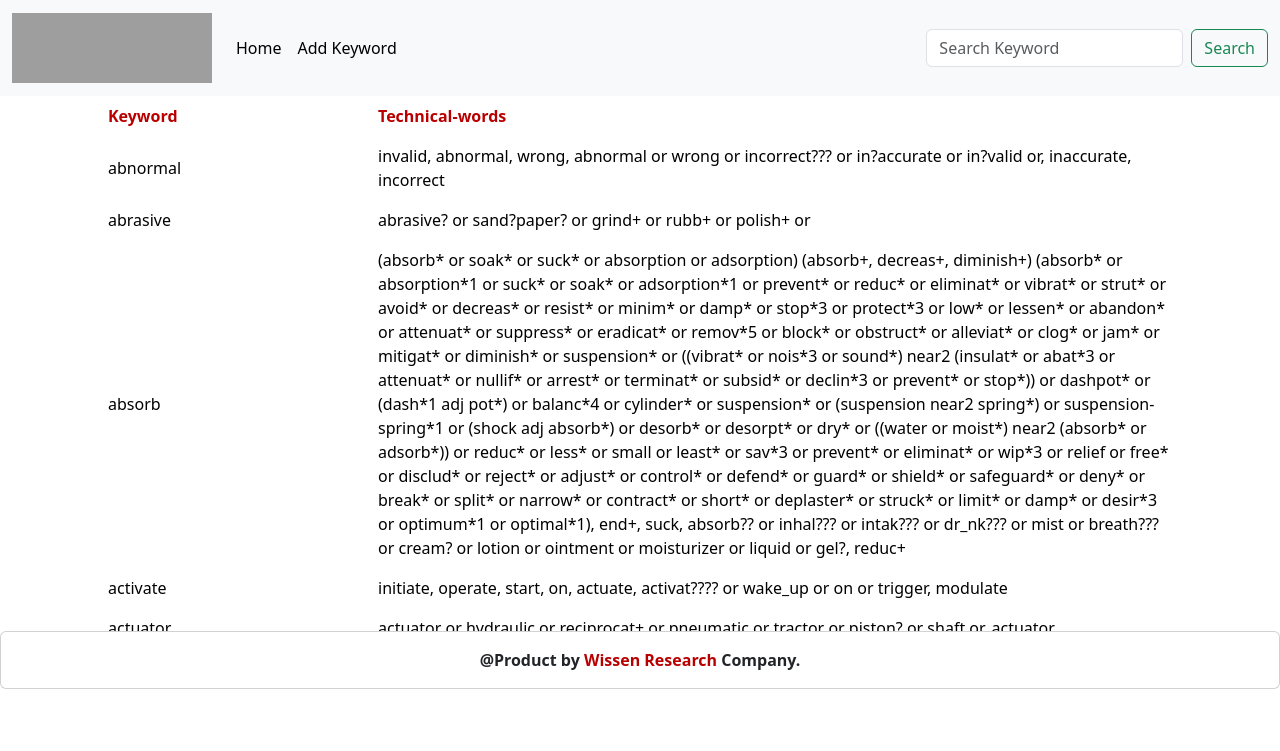
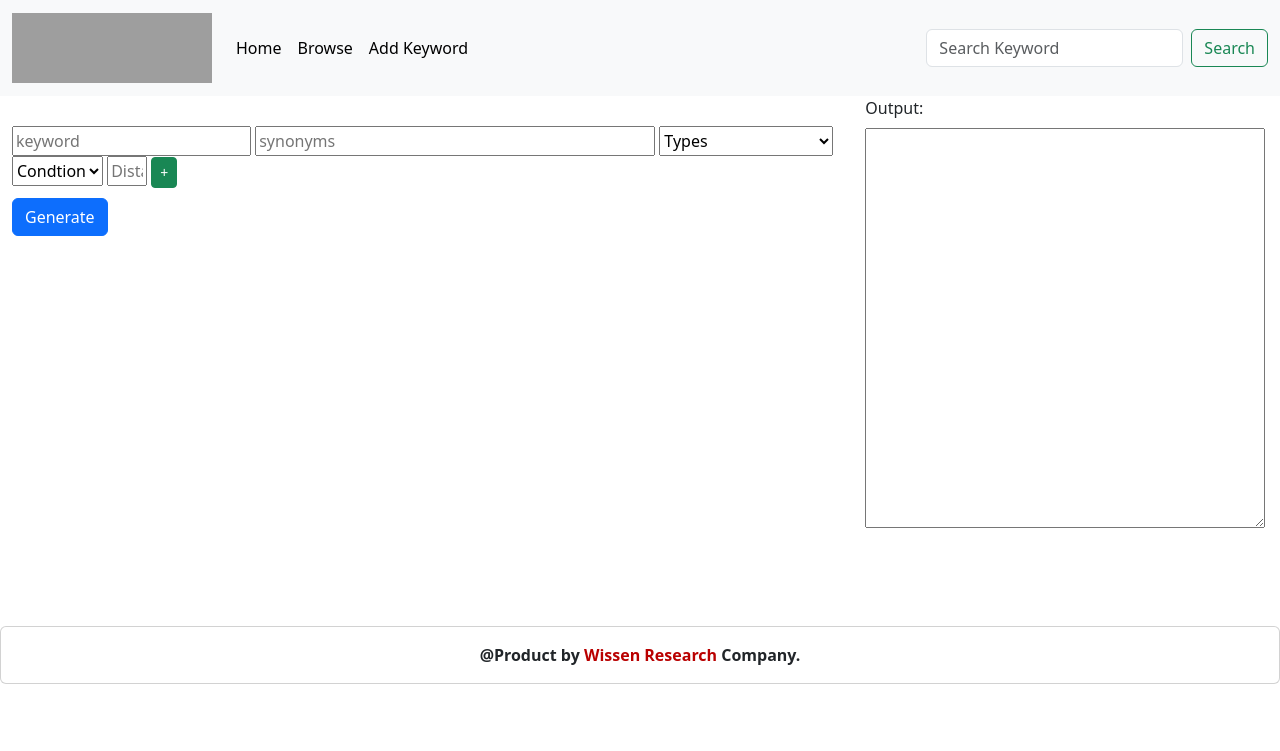
Before and after one commit to iamtushar04/technical_keywords, a Flask app: page / in a window 1280 px wide. Shown: the top 751 px of the page. Run offline with Flask 3, Linux system fonts and the light colour scheme; grey boxes are pictures that could not be loaded.

Commit message:
Adding a Query Builder

```diff
--- a/main.py
+++ b/main.py
@@ -1,10 +1,11 @@
 import os
 from flask import Flask, render_template, request, flash
 from database.keywords import TechKeywords, ENGINE, Keywords
-from source.tech_words import upload_data
+from source.tech_words import upload_data, query_builder
 from werkzeug.utils import secure_filename
 from flask_wtf import FlaskForm
 from wtforms import TextAreaField, SubmitField, StringField
+from source.crud_ops import add_update_synonyms
 
 app = Flask(__name__)
 app.config['SECRET_KEY'] = "This is my Content search app"
@@ -14,6 +15,7 @@ app.config['UPLOAD_FOLDER'] = "static_files"
 def base():
     form = SearchKeywordForm()
     return dict(form=form)
+
 class AddKeywordForm(FlaskForm):
     keyword = StringField('Keyword')
     tech_words = StringField('Tech_words')
@@ -23,11 +25,43 @@ class SearchKeywordForm(FlaskForm):
     keyword = StringField('Keyword')
     submit = SubmitField("Search")
 
-@app.route('/')
-def home():
+
+
+@app.route('/browse')
+def browse():
     dbase = TechKeywords()
     keywords = dbase.get_data()
     return render_template('index_home.html', keywords_=keywords)
+
+@app.route('/', methods=['GET', 'POST'])
+def home():
+    if request.method == 'POST':
+        elements = []
+        for i in range(len(request.form.getlist('keyword'))):
+            element = {}
+            element['keywords'] = request.form.getlist('keyword')[i]
+            synonyms = request.form.getlist('synonyms')[i].lower()
+            element['synonyms'] = f"{element['keywords']} or {synonyms.replace(',', ' or ')}"
+            msg, status = add_update_synonyms(keyword=element['keywords'], tech_words=element['synonyms'].split(' or '))
+            try:
+                element['types'] = request.form.getlist('types')[i] or None
+            except:
+                element['types'] = None
+
+            try:
+                element['conditions'] = request.form.getlist('conditions')[i] or None
+            except:
+                element['conditions'] = None
+
+            try:
+                element['distance'] = request.form.getlist('distance')[i] or None
+            except:
+                element['types'] = None
+            elements.append(element)
+        result = query_builder(elements)
+        return render_template('query_builder.html', result=result)
+
+    return render_template('query_builder.html')
 
 
 @app.route('/test')
@@ -36,16 +70,39 @@ def testing():
     return render_template('test.html')
 
 
-@app.route('/search', methods=['GET'])
+@app.route('/search', methods=['GET', 'POST'])
 def search():
+    keyword = request.args.get('keyword', None)
+    dbase = TechKeywords()
+    response = []
+    if keyword is not None:
+        try:
+            data = dbase.find(keyword_=keyword.lower())
+            for each in data:
+                response.extend(each['tech_words'].split(', '))
+                response.append(each['keyword'])
+            response = list(set([x.strip() for x in response]))
+        except Exception as e:
+            print(f"Failed due to {e}")
+    return {"tech_words": response}
+
+@app.route('/search/<keyword>', methods=['GET', 'POST'])
+def search_keyword(keyword: str = None):
     print(f"\n\n\n*******************\n\t\t{request.args}\n*******************")
-    query_ = request.args.get("q", None)
     dbase = TechKeywords()
-    if query_ == '':
-        result = dbase.get_data()
-    else:
-        result = dbase.find(keyword_=query_.lower())
-    return render_template('index_home.html', keywords_=result)
+    result = []
+    if keyword not in ('', None):
+        try:
+            data = dbase.find(keyword_=keyword.lower())
+            for each in data:
+                result.extend(each['tech_words'].split(', '))
+                result.append(each['keyword'])
+            result = list(set([x.strip() for x in result]))
+            status = 200
+        except Exception as e:
+            print(f"Failed due to {e}")
+            status = 400
+    return {"tech_words": result}, status
 
 
 @app.route('/new_search', methods=['GET', 'POST'])
@@ -54,7 +111,6 @@ def new_search():
     form = SearchKeywordForm()
     if form.validate_on_submit():
         query_ = form.keyword.data
-    # query_ = request.args.get("q", None)
         dbase = TechKeywords()
         if query_ == '':
             result = dbase.get_data()
@@ -96,21 +152,9 @@ def add_keyword():
         if form.validate_on_submit():
             keyword = form.keyword.data.lower()
             tech_words = form.tech_words.data.lower().split(',')
-            dbase = TechKeywords()
-            try:
-                record = dbase.find(keyword_=keyword)
-                if record:
-                    existing_words = record[0]['tech_words'].split(',')
-                    existing_words += tech_words
-                    existing_words = [x.strip() for x in existing_words if x != '']
-                    dbase.update(keyword_=keyword, tech_words=', '.join(set(existing_words)))
-                    flash(f"Successfully Updated the keyword {keyword}", category="success")
-                else:
-                    dbase.add_keyword(keyword_=keyword, tech_words=form.tech_words.data.lower())
-                    flash(f"Successfully Added the keyword {keyword}", category="success")
-            except:
-                flash("Error while storing", category="error")
-
+            res, status = add_update_synonyms(keyword, tech_words)
+            res_status = "danger" if status == 400 else "success"
+            flash(res, category=res_status)
     return render_template('add_keyword.html', form=form)
 
 
@@ -158,4 +202,4 @@ def delete_tech_words():
 
 
 if __name__ == '__main__':
-    app.run(debug=True, port=50)
+    app.run(debug=True, port=5006)
--- /dev/null
+++ b/requirements.txt
@@ -0,0 +1,5 @@
+pandas~=2.1.4
+SQLAlchemy~=2.0.25
+flask~=3.0.0
+werkzeug~=3.0.1
+wtforms~=3.1.2
--- a/source/tech_words.py
+++ b/source/tech_words.py
@@ -7,16 +7,19 @@ from sqlite3 import IntegrityError
 
 KEYWORDS_TABLE = "keywords"
 COLUMNS = ['keyword', 'tech_words']
-UPDATE_MODE = 'replace'
+FILE_COLUMNS = ['keywords', 'synonmns']
+KEYWORD = "keyword"
+TECH_WORD = "tech_words"
 
 
 def upload_data(file: str):
     df = pd.read_excel(file)
-    df = df[['Keywords', 'Synonmns']].rename(columns={'Keywords': 'keyword', 'Synonmns': 'tech_words'})
-    df['keyword'] = df['keyword'].str.lower()
-    df['tech_words'] = df['tech_words'].str.lower()
-    df['keyword'] = df['keyword'].str.strip()
-    df = df.groupby('keyword')['tech_words'].agg(
+    df.columns = [col.strip().lower() for col in df.columns]
+    df = df[FILE_COLUMNS].rename(columns={'keywords': 'keyword', 'synonmns': 'tech_words'})
+    df[KEYWORD] = df[KEYWORD].str.lower()
+    df[TECH_WORD] = df[TECH_WORD].str.lower()
+    df[KEYWORD] = df[KEYWORD].str.strip()
+    df = df.groupby(KEYWORD)[TECH_WORD].agg(
         lambda x: ', '.join(str(word).strip() for word in x if pd.notna(word))).reset_index()
     msg, status = df_insert(table=KEYWORDS_TABLE, df=df)
     if status == 200:
@@ -85,3 +88,29 @@ def upsert(table: str, df: pd.DataFrame):
     except Exception as e:
         print(f"Failed due to {e}")
         return f"Failed to Upload. Check the logs", 400
+
+
+def query_builder(query):
+    result = []
+    for each in query:
+        temp = {}
+        synonyms = list(set([x.strip() for x in each['synonyms'].split('or')]))
+        if each['types'] not in(None, 'None'):
+            types = ''.join([f'/{x.strip()}' for x in each['types'].split(',')])
+
+            result.append(f"({' or '.join(synonyms)}){types}")
+        else:
+            result.append(f"({' or '.join(synonyms)})")
+
+        if each['conditions'] == 'NEAR':
+            distance = '1' if each['distance'] is None else each['distance'].strip()
+            result.append(f"{distance}D")
+        elif each['conditions'] not in ('None', None):
+            result.append(each['conditions'])
+
+    for res in range(1, len(result), 2):
+        if result[res] != 'AND':
+            result[res - 1] = f"({result[res - 1]}"
+            result[res + 1] = f"{result[res + 1]})"
+
+    return f"({' '.join(result)})"
--- a/templates/navbar.html
+++ b/templates/navbar.html
@@ -11,8 +11,11 @@
         <li class="nav-item">
           <a class="nav-link active" aria-current="page" href="{{url_for('home')}}">Home</a>
         </li>
-          <li class="nav-item">
-              <a class="nav-link active" aria-current="page" href="{{url_for('add_keyword')}}">Add Keyword</a>
+        <li class="nav-item">
+          <a class="nav-link active" aria-current="page" href="{{url_for('browse')}}">Browse</a>
+        </li>
+        <li class="nav-item">
+            <a class="nav-link active" aria-current="page" href="{{url_for('add_keyword')}}">Add Keyword</a>
         </li>
       </ul>
     </div>
--- /dev/null
+++ b/templates/query_builder.html
@@ -0,0 +1,83 @@
+{% extends 'base.html' %}
+{% block content %}
+    <div class="container-fluid" style="height:530px;">
+        <div class="row">
+            <!-- Left column (70% width) for the form -->
+            <div class="col-md-8 query-section" style="padding-top:30px;height:400px; overflow-y: auto;">
+                <form action="{{ url_for('home') }}" method="post">
+                    <div id="elements-container">
+                        <div class="element" style="padding-bottom:10px;">
+                            <input type="text" placeholder="keyword" name="keyword" required oninput="fetchSynonyms(this)">
+                            <input type="text" placeholder="synonyms" name="synonyms" style="width:400px;" required >
+                            <select name="types"  style="height:30px;">
+                                <option value="None">Types</option>
+                                <option value="TI">Title</option>
+                                <option value="CLMS">All Claims</option>
+                                <option value="AB">Abstract</option>
+                                <option value="ICLM">Independent Claims</option>
+                            </select>
+                            <select name="conditions" id="conditions" style="height:30px;">
+                                <option value="None"> Condtion </option>
+                                <option value="AND">AND</option>
+                                <option value="NEAR">NEAR</option>
+                            </select>
+                            <input type="text" placeholder="Distance" name="distance" id="distanceTextBox" style="width:40px;">
+                            <button type="button" class="btn btn-success btn-sm add-more" onclick="addMore(this)" id="add"> + </button>
+                        </div>
+                    </div>
+                    <button type="submit" class="btn btn-primary" id="save-button">Generate</button>
+                </form>
+            </div>
+
+            <!-- Right column (30% width) for the result -->
+            <div class="col-md-4 result">
+                <label for="result" class="form-label">Output:</label>
+                <div id="result-container" class="mb-3"  style="height:400px;width:400px; overflow-y: auto;">
+                    <textarea id="result" name="result" readonly style="height:100%;width:100%; box-sizing: border-box; padding-top: 0;"> {{ result }}</textarea>
+                </div>
+            </div>
+        </div>
+    </div>
+
+    <script>
+        async function fetchSynonyms(input) {
+            const keyword = input.value;
+
+            if (keyword.trim() !== '') {
+                try {
+                    const response = await fetch(`/search?keyword=${encodeURIComponent(keyword)}`);
+                    const data = await response.json();
+
+                    // Assuming the API returns an array of synonyms
+                    const synonymsInput = input.parentNode.querySelector('input[name="synonyms"]');
+                    synonymsInput.value = data.tech_words.join(' or '); // Join synonyms array with commas
+                    synonymsInput.readOnly = false; // Make the "synonyms" input editable
+                } catch (error) {
+                    console.error('Error fetching synonyms:', error);
+                }
+            } else {
+                // Reset "synonyms" input if the "keyword" input is empty
+                const synonymsInput = input.parentNode.querySelector('input[name="synonyms"]');
+                synonymsInput.value = '';
+                synonymsInput.readOnly = true;
+            }
+        }
+
+        function addMore(button) {
+            var element = button.parentNode.cloneNode(true);
+            element.querySelector('.add-more').innerText = ' - ';
+            element.querySelector('.add-more').style.background = 'red';
+            element.querySelector('.add-more').setAttribute('onclick', 'deleteElement(this)');
+            // Reset input values in the cloned element
+            var inputs = element.querySelectorAll('input, select');
+            inputs.forEach(function(input) {
+                input.value = '';
+            });
+            document.getElementById('elements-container').appendChild(element);
+        }
+
+        function deleteElement(button) {
+            button.parentNode.remove();
+        }
+    </script>
+{% endblock %}
```
Also changed, not shown: database/keywords.py (+21 -10 lines), source/crud_ops.py (added, +26 -0 lines), database/keywords_data.db, 1 other file.
